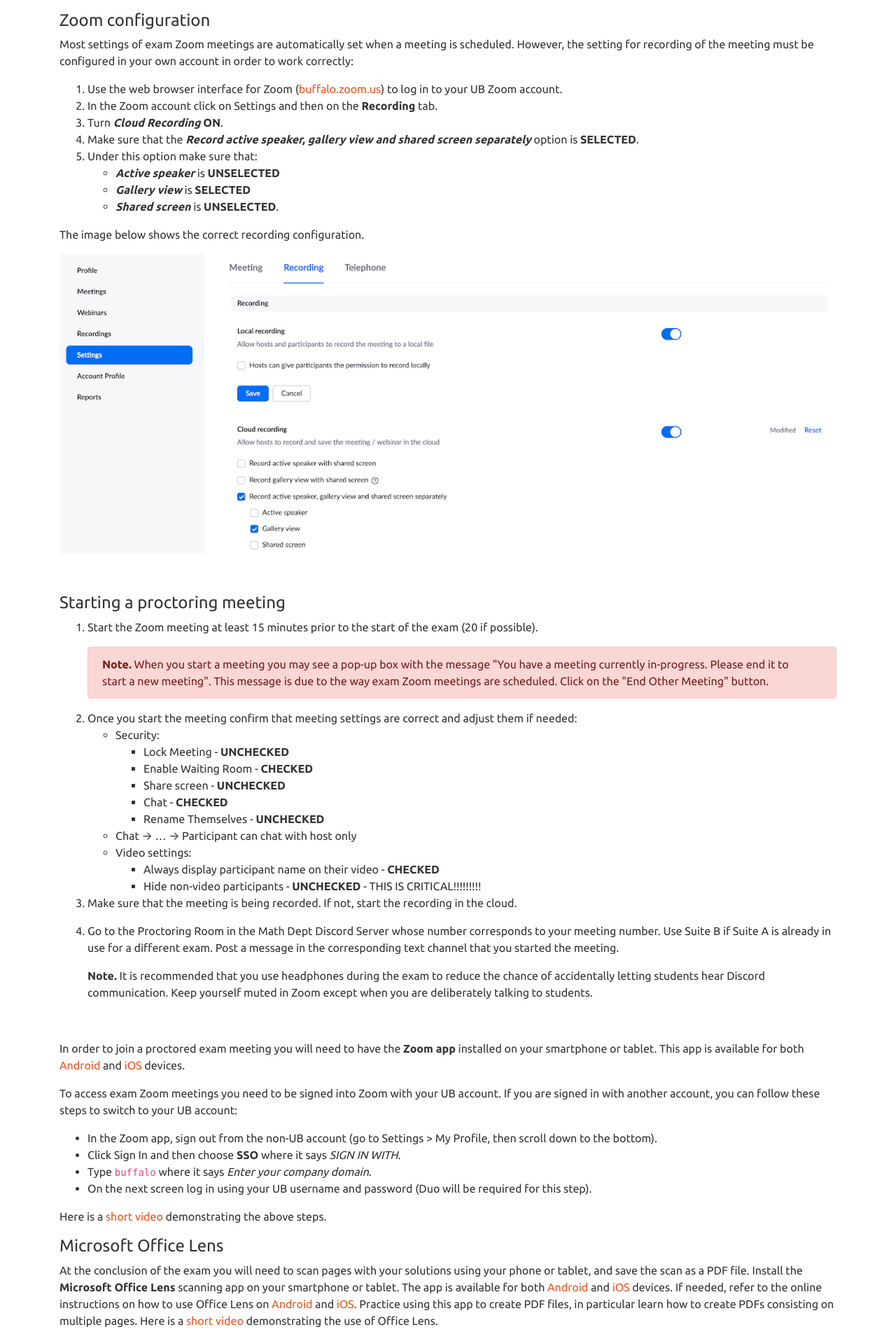
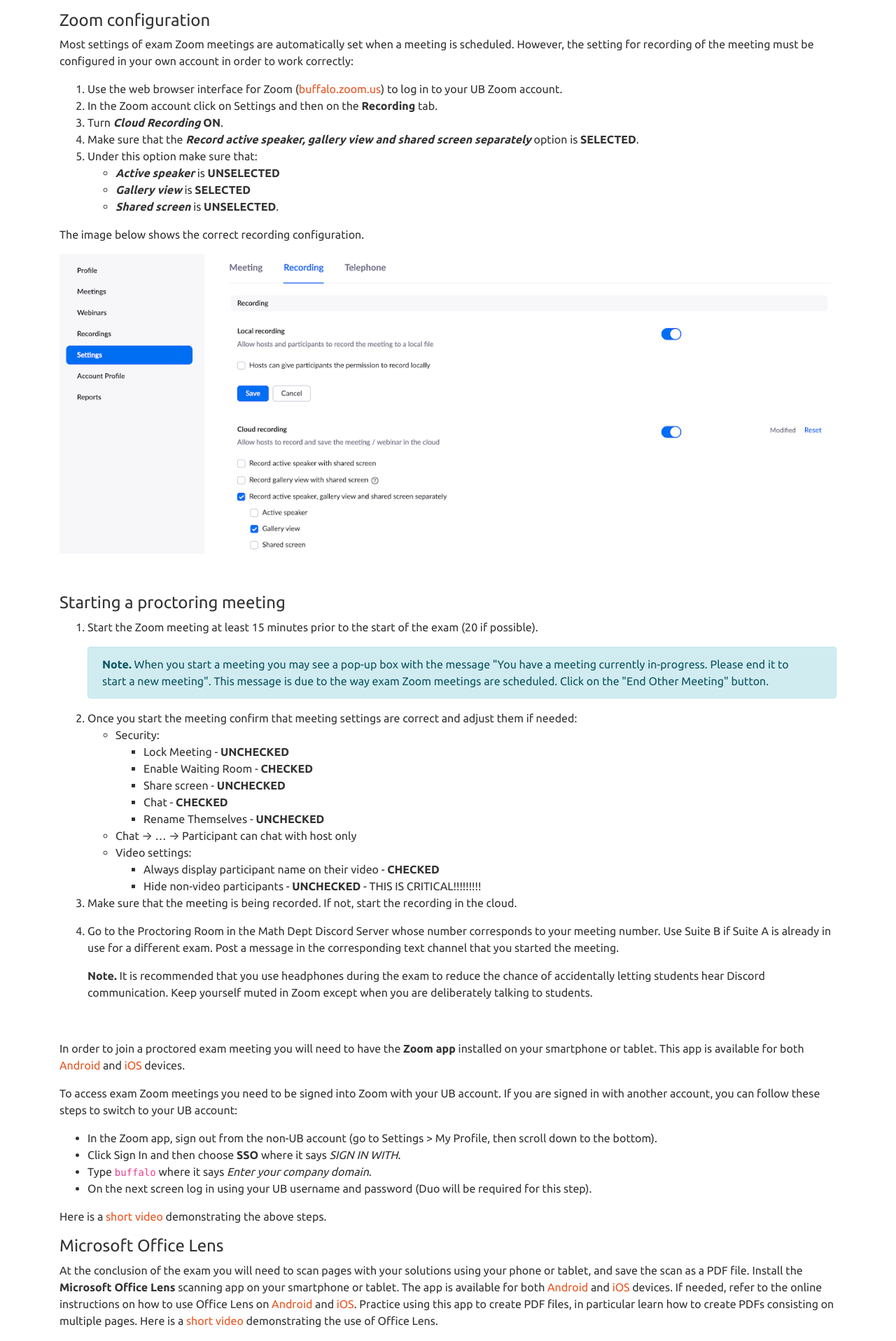
Before and after one commit to ub-math/exam_guides, a Jekyll site: the page built from docs/proctor.md, in a window 1280 px wide. Shown: the part 1774-3690 px from the top of the page at 70% size. Built offline with Jekyll 4.4.1, drawn with Linux system fonts in a browser that asks for light colours.

Commit message:
Update proctor.md

```diff
--- a/docs/proctor.md
+++ b/docs/proctor.md
@@ -98,7 +98,7 @@ The image below shows the correct recording configuration.
 
 1. Start the Zoom meeting at least 15 minutes prior to the start of the exam (20 if possible).
 
-    <div class="alert alert-dismissible alert-danger">
+    <div class="alert alert-dismissible alert-info">
     <b>Note.</b> When you start a meeting you may see a pop-up box with the message "You have a meeting currently in-progress.
     Please end it to start a new meeting". This message is due to the way exam Zoom meetings are scheduled. Click on the "End Other Meeting" button.
     </div>
```
